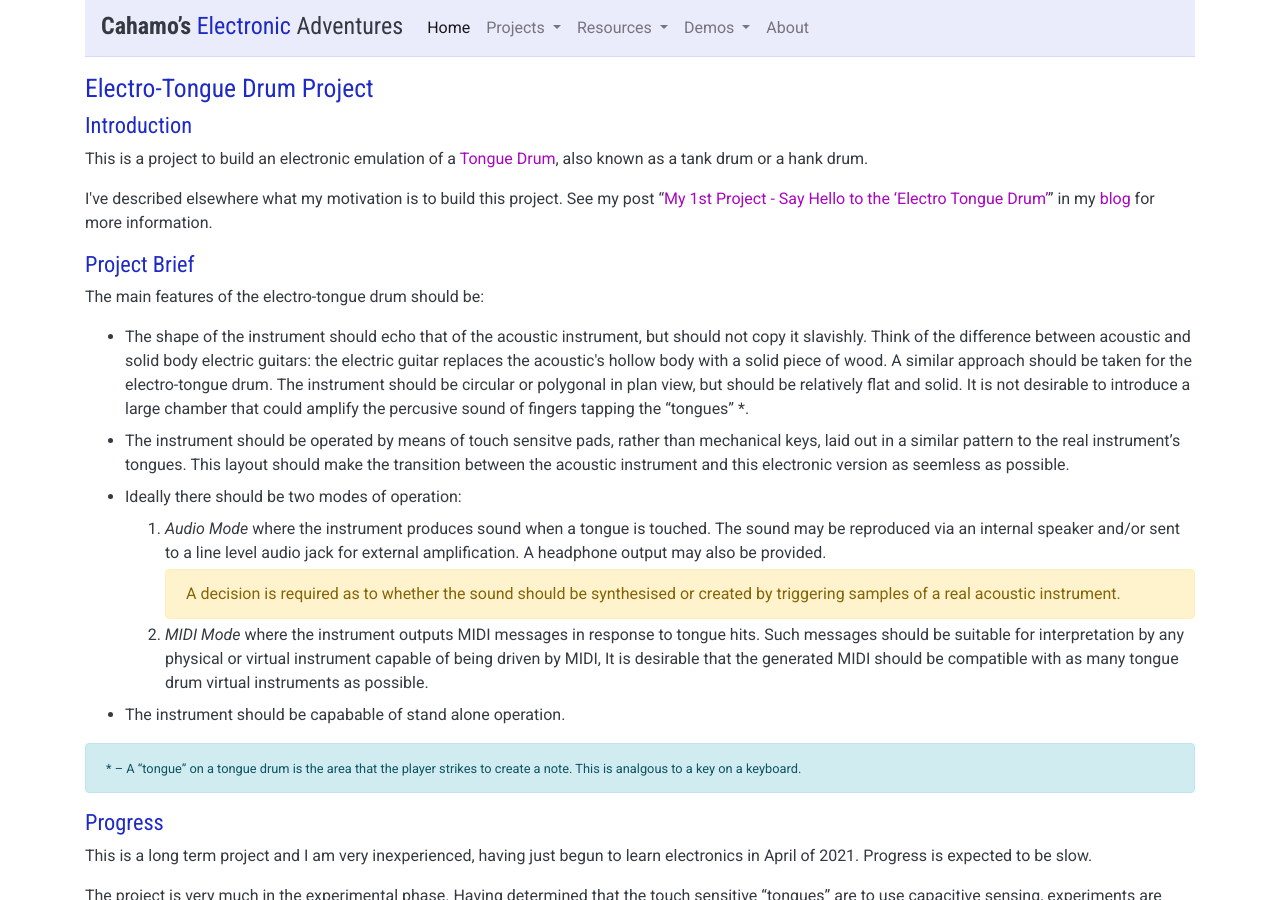
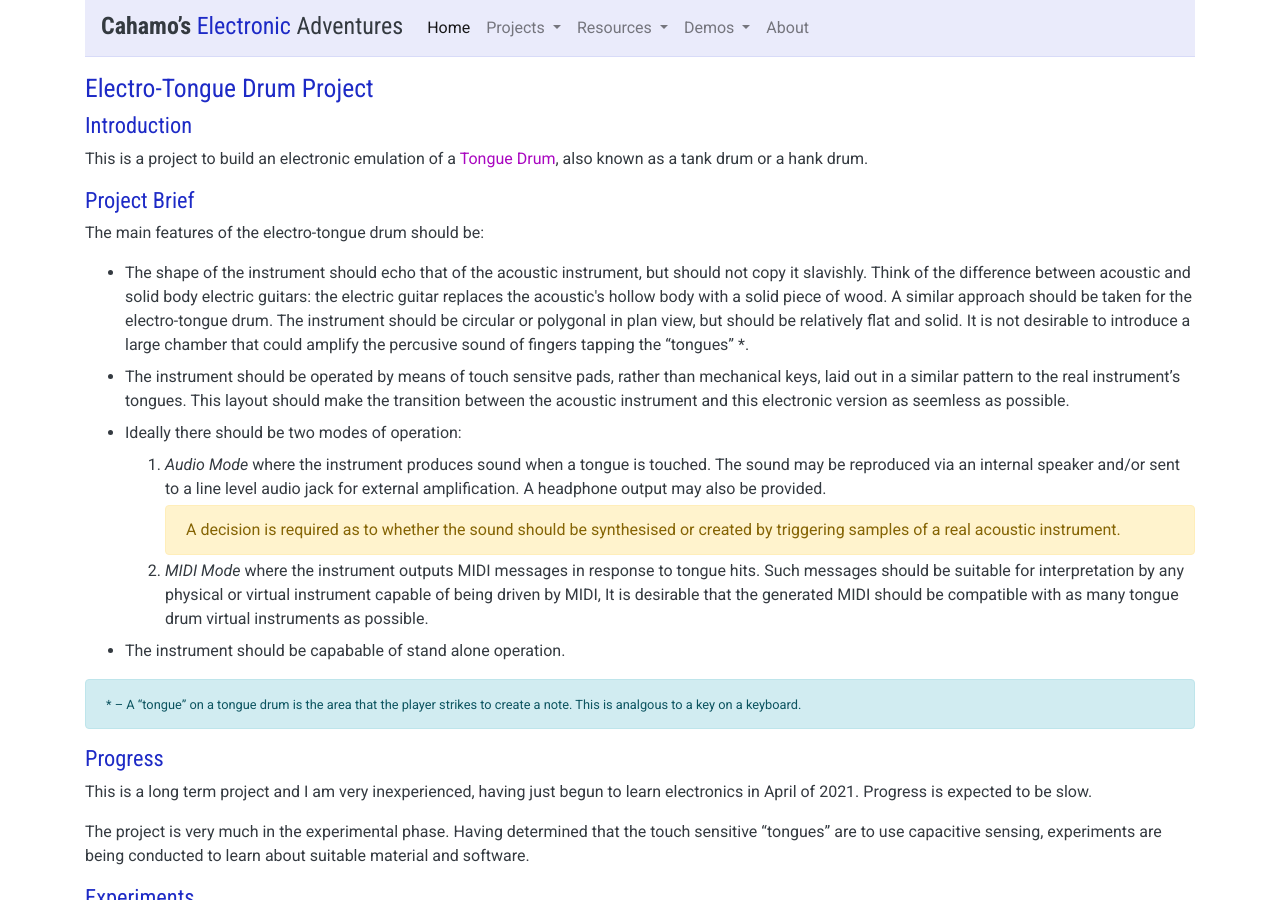
Before and after one commit to cahamo/cahamo.github.io, a Jekyll site: the page built from projects/tongue-drum/index.html, in a window 1280 px wide and 900 px high. Built offline with Jekyll 4.4.1, drawn with Linux system fonts in a browser that asks for light colours; comment, search, counter and statistics services are not loaded.

Commit message:
Remove refs & links to Cahamo blog
This blog is probably going to be taken down at some point.

```diff
--- a/about.html
+++ b/about.html
@@ -12,7 +12,7 @@ title: "About the Cahamo Website"
 
 <p>Source code is maintained in the <a href="https://github.com/cahamo/cahamo.github.io"><code>cahamo/cahamo.github.io</code></a> repository on GitHub.</p>
 
-<p>Other than this site, there's also the associated <a href="https://cahamo.blogspot.com/">blog</a> and a <a href="https://github.com/cahamo">GitHub</a> repository.</p>
+<p>Other than this site, there's also the associated <a href="https://github.com/cahamo">GitHub</a> repository.</p>
 
 <h2 id="hobbies">Other Interests</h2>
 
--- a/pipeline.html
+++ b/pipeline.html
@@ -9,8 +9,6 @@ title: "Projects in the pipeline"
 <h2>Theremin</h2>
 
 <p>This project would be a version of the <a href="https://en.wikipedia.org/wiki/Theremin">Theremin</a> musical instrument.</p>
-
-<p>My blog post &ldquo;<a href="https://cahamo.blogspot.com/2021/05/a-sort-of-theremin-another-project.html">A Sort-Of-Theremin - Another Project?</a>&rdquo; explains the rationale.</p>
 
 <p>This is a long term aspiration - whether it goes ahead depends on how well the <a href="/projects/tongue-drum">Electro Tongue Drum</a> project comes along.</p>
 
--- a/projects/tongue-drum/index.html
+++ b/projects/tongue-drum/index.html
@@ -10,8 +10,6 @@ title: "Electronic tongue drum project"
 <h2>Introduction</h2>
 
 <p>This is a project to build an electronic emulation of a <a href="https://en.m.wikipedia.org/wiki/Steel_tongue_drum">Tongue Drum</a>, also known as a tank drum or a hank drum.</p>
-
-<p>I've described elsewhere what my motivation is to build this project. See my post &ldquo;<a href="https://cahamo.blogspot.com/2021/05/my-1st-project-say-hello-to-electro.html">My 1st Project - Say Hello to the &lsquo;Electro Tongue Drum&rsquo;</a>&rdquo; in my <a href="https://cahamo.blogspot.com">blog</a> for more information.</p>
 
 <h2>Project Brief</h2>
 
```
